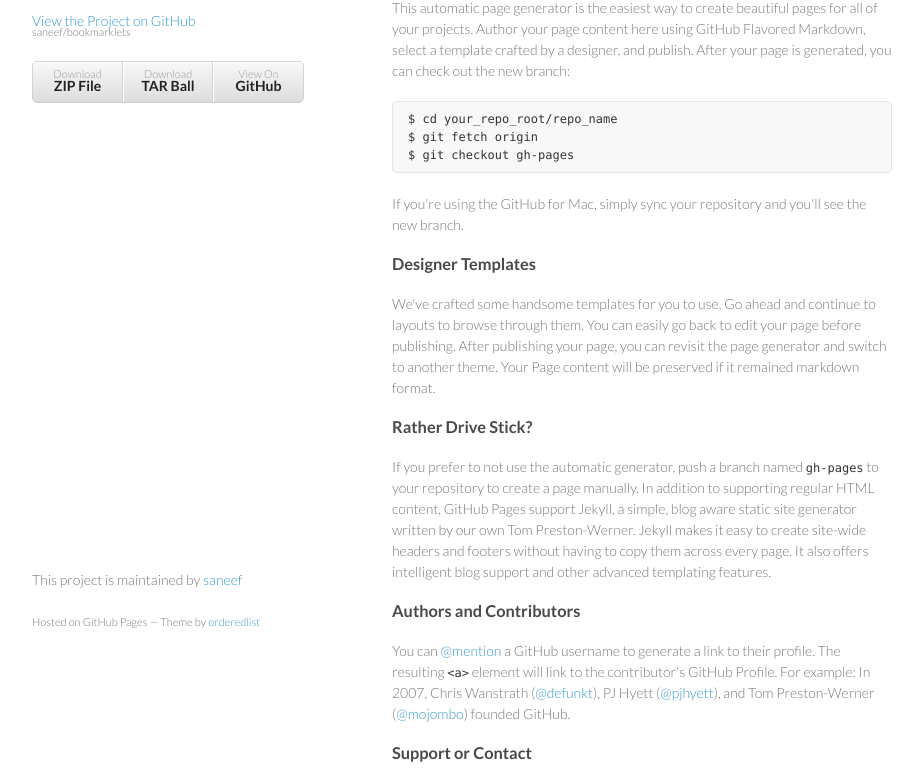
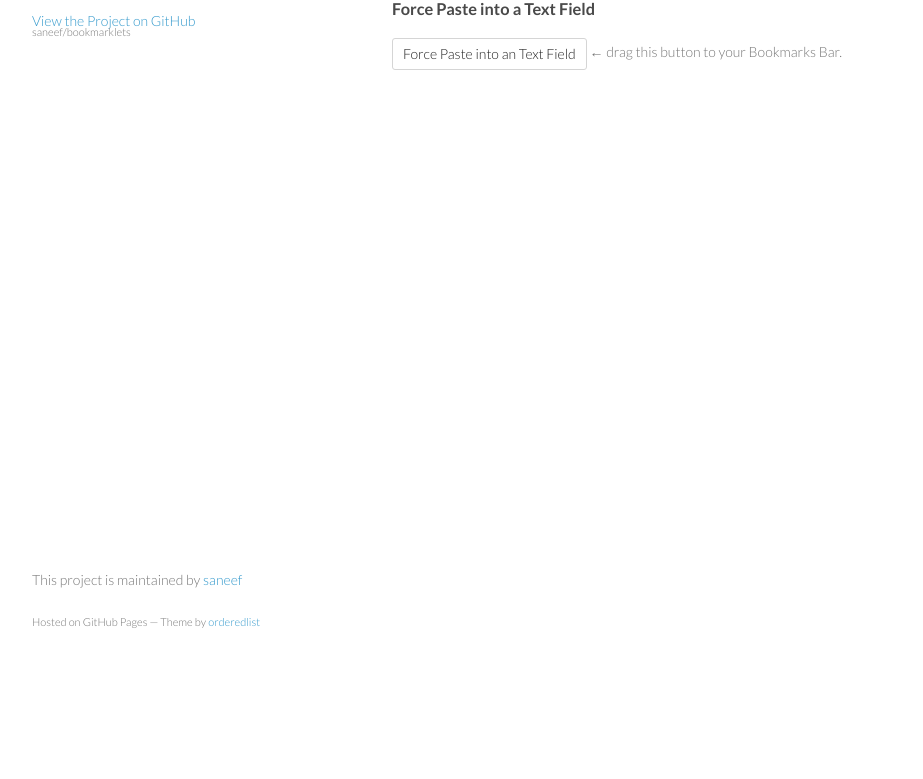
Before and after one commit to saneef/bookmarklets, a plain HTML site: page index.html in a window 1280 px wide. Shown: the part 99-878 px from the top of the page, without its empty margins (178-1101 px from the left). After the commit the page ends 800 px from the top, so only its background shows below. Drawn offline with Linux system fonts and the light colour scheme.

Commit message:
Force Paste button added

```diff
--- a/index.html
+++ b/index.html
@@ -19,46 +19,12 @@
         <p></p>
 
         <p class="view"><a href="https://github.com/saneef/bookmarklets">View the Project on GitHub <small>saneef/bookmarklets</small></a></p>
-
-
-        <ul>
-          <li><a href="https://github.com/saneef/bookmarklets/zipball/master">Download <strong>ZIP File</strong></a></li>
-          <li><a href="https://github.com/saneef/bookmarklets/tarball/master">Download <strong>TAR Ball</strong></a></li>
-          <li><a href="https://github.com/saneef/bookmarklets">View On <strong>GitHub</strong></a></li>
-        </ul>
       </header>
       <section>
-        <h3>
-<a name="welcome-to-github-pages" class="anchor" href="#welcome-to-github-pages"><span class="octicon octicon-link"></span></a>Welcome to GitHub Pages.</h3>
+        <p>Here is a collection of bookmarklets, to speed various tasks on Browser</p>
 
-<p>This automatic page generator is the easiest way to create beautiful pages for all of your projects. Author your page content here using GitHub Flavored Markdown, select a template crafted by a designer, and publish. After your page is generated, you can check out the new branch:</p>
-
-<pre><code>$ cd your_repo_root/repo_name
-$ git fetch origin
-$ git checkout gh-pages
-</code></pre>
-
-<p>If you're using the GitHub for Mac, simply sync your repository and you'll see the new branch.</p>
-
-<h3>
-<a name="designer-templates" class="anchor" href="#designer-templates"><span class="octicon octicon-link"></span></a>Designer Templates</h3>
-
-<p>We've crafted some handsome templates for you to use. Go ahead and continue to layouts to browse through them. You can easily go back to edit your page before publishing. After publishing your page, you can revisit the page generator and switch to another theme. Your Page content will be preserved if it remained markdown format.</p>
-
-<h3>
-<a name="rather-drive-stick" class="anchor" href="#rather-drive-stick"><span class="octicon octicon-link"></span></a>Rather Drive Stick?</h3>
-
-<p>If you prefer to not use the automatic generator, push a branch named <code>gh-pages</code> to your repository to create a page manually. In addition to supporting regular HTML content, GitHub Pages support Jekyll, a simple, blog aware static site generator written by our own Tom Preston-Werner. Jekyll makes it easy to create site-wide headers and footers without having to copy them across every page. It also offers intelligent blog support and other advanced templating features.</p>
-
-<h3>
-<a name="authors-and-contributors" class="anchor" href="#authors-and-contributors"><span class="octicon octicon-link"></span></a>Authors and Contributors</h3>
-
-<p>You can <a href="https://github.com/blog/821" class="user-mention">@mention</a> a GitHub username to generate a link to their profile. The resulting <code>&lt;a&gt;</code> element will link to the contributor's GitHub Profile. For example: In 2007, Chris Wanstrath (<a href="https://github.com/defunkt" class="user-mention">@defunkt</a>), PJ Hyett (<a href="https://github.com/pjhyett" class="user-mention">@pjhyett</a>), and Tom Preston-Werner (<a href="https://github.com/mojombo" class="user-mention">@mojombo</a>) founded GitHub.</p>
-
-<h3>
-<a name="support-or-contact" class="anchor" href="#support-or-contact"><span class="octicon octicon-link"></span></a>Support or Contact</h3>
-
-<p>Having trouble with Pages? Check out the documentation at <a href="http://help.github.com/pages">http://help.github.com/pages</a> or contact <a href="mailto:support@github.com">support@github.com</a> and we’ll help you sort it out.</p>
+        <h3><a name="welcome-to-github-pages" class="anchor" href="#force-paste"><span class="octicon octicon-link"></span></a>Force Paste into a Text Field</h3>
+        <a class="btn btn btn--primary" href="javascript:!function()%7Bvar t%3Bt%3Dprompt('Text to paste',''),document.activeElement.value%3Dt%7D()%3B">Force Paste into an Text Field</a> ← drag this button to your Bookmarks Bar.
       </section>
       <footer>
         <p>This project is maintained by <a href="https://github.com/saneef">saneef</a></p>
@@ -66,6 +32,13 @@ $ git checkout gh-pages
       </footer>
     </div>
     <script src="javascripts/scale.fix.js"></script>
-
+    <script>
+      (function(i,s,o,g,r,a,m){i['GoogleAnalyticsObject']=r;i[r]=i[r]||function(){
+        (i[r].q=i[r].q||[]).push(arguments)},i[r].l=1*new Date();a=s.createElement(o),
+        m=s.getElementsByTagName(o)[0];a.async=1;a.src=g;m.parentNode.insertBefore(a,m)
+      })(window,document,'script','//www.google-analytics.com/analytics.js','ga');
+      ga('create', 'UA-46664672-2', 'auto');
+      ga('send', 'pageview');
+    </script>
   </body>
 </html>
--- a/stylesheets/styles.css
+++ b/stylesheets/styles.css
@@ -218,6 +218,29 @@ footer {
   }
 }
 
+.btn {
+  display: inline-block;
+  margin-bottom: 0;
+  font-weight: 400;
+  text-align: center;
+  vertical-align: middle;
+  cursor: pointer;
+  background-image: none;
+  border: 1px solid transparent;
+  white-space: nowrap;
+  padding: 5px 10px;
+  font-size: 1em;
+  line-height: 20px;
+  border-radius: 3px;
+  -webkit-user-select: none;
+  -moz-user-select: none;
+  -ms-user-select: none;
+  user-select: none;
+  color: #222222;
+  background-color: #ffffff;
+  border-color: #d5d5d5;
+}
+
 @media print, screen and (max-width: 720px) {
   body {
     word-wrap:break-word;
```
Lines whose indentation alone changed are shown as unchanged.
